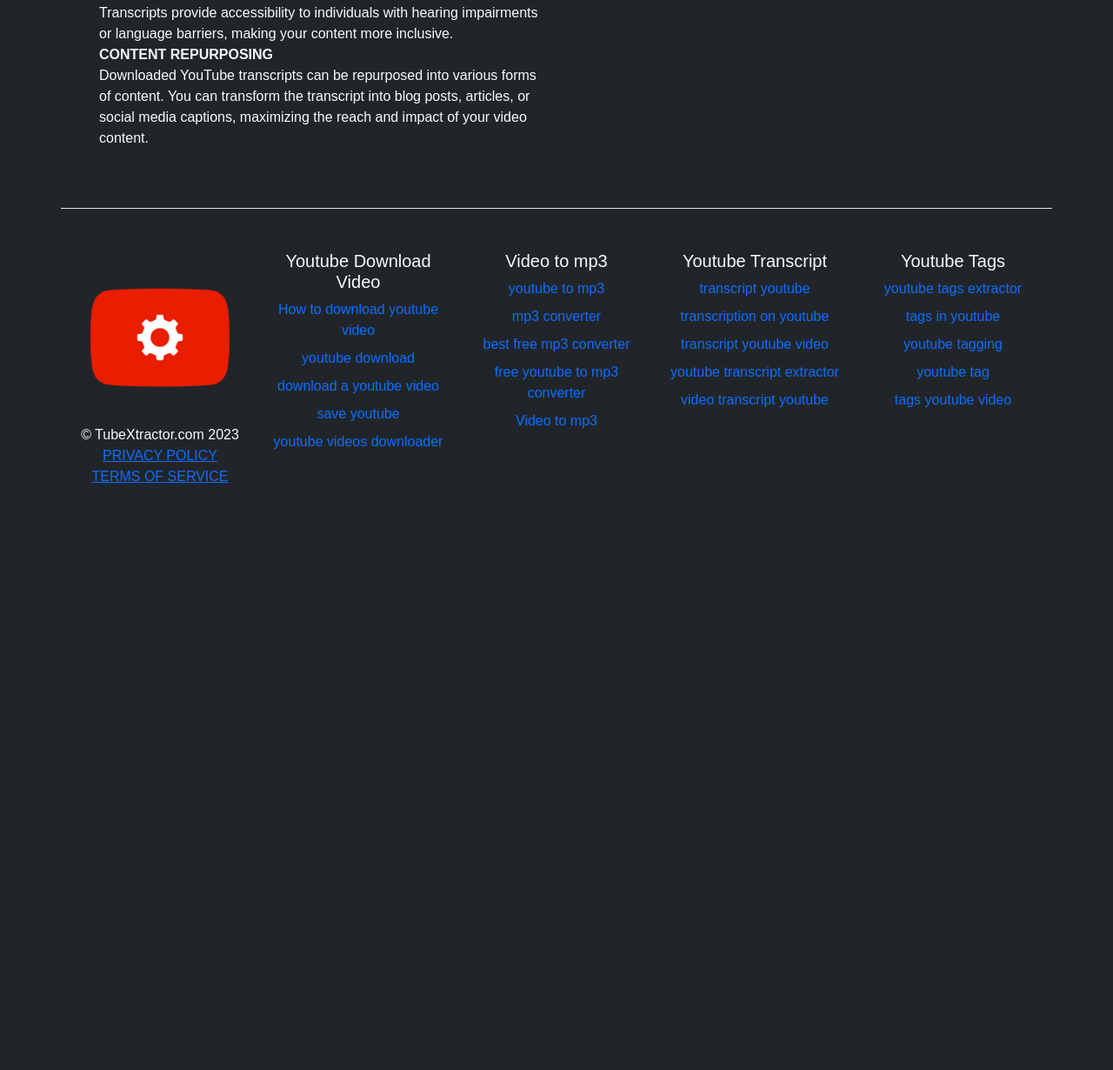
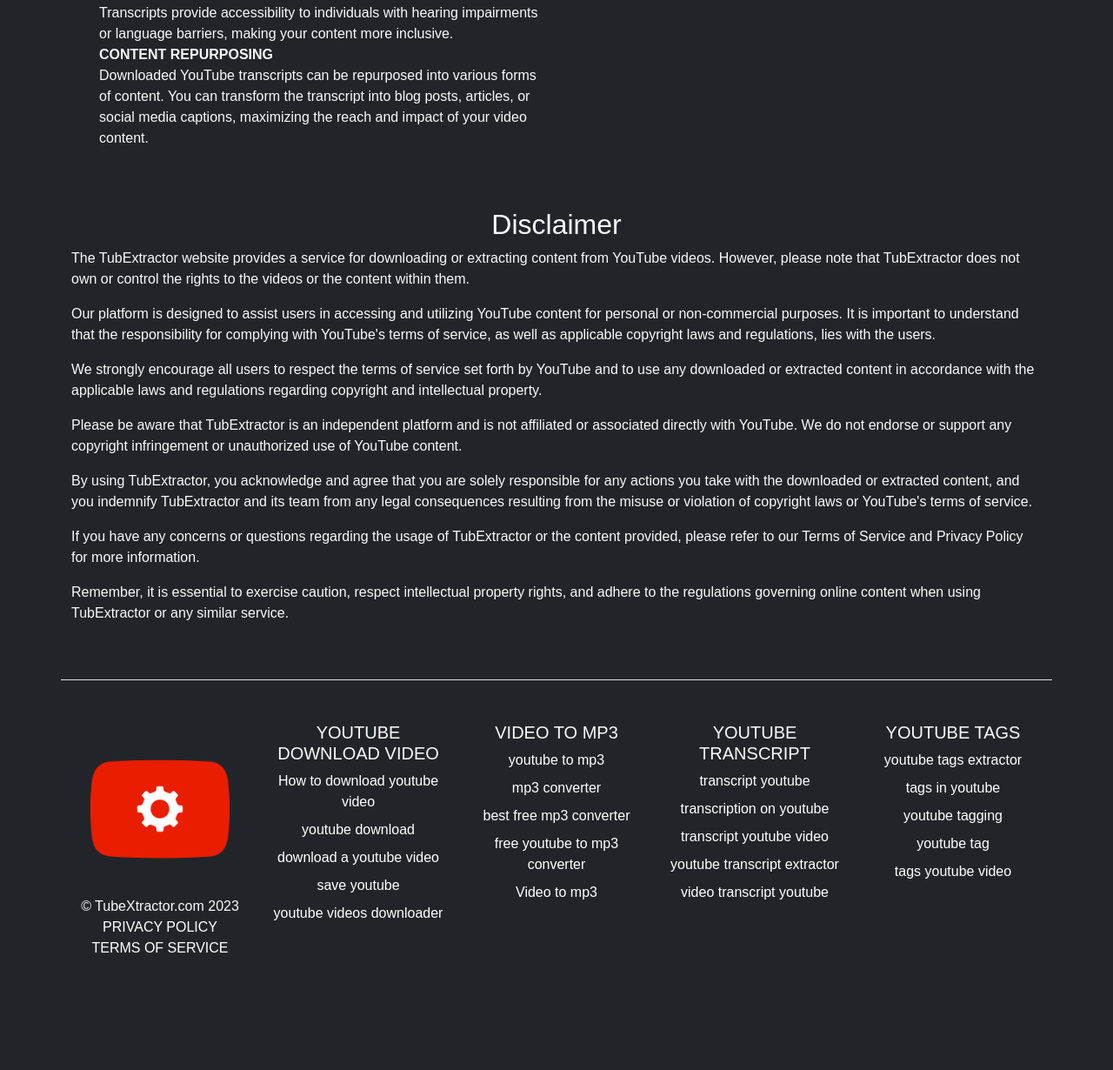
Before and after one commit to eraldo76/tubextractor, a Flask app: page / in a window 1280 px wide. Shown: the part 4513-5743 px from the top of the page at 87% size. Before the commit the page ends 5068 px from the top, so only its background shows below. Run offline with Flask 3, Linux system fonts and the light colour scheme; some libraries are stand-ins or nearby versions; some web fonts are replaced.

Commit message:
ottimizzazione pagina index

```diff
--- a/templates/index.html
+++ b/templates/index.html
@@ -59,6 +59,18 @@
     }
     .col-12 {
     max-width: 100%;
+  }
+
+  a {
+     color: white;
+     text-decoration: none;
+  }
+
+
+  a:hover {
+    background-color: #666666;
+    border-radius: 5px;
+    color: white;
   }
 
   </style>
@@ -147,12 +159,12 @@
           <section class="m-5" id="video-info2" style="display: none;">
             <div class="row m-5 justify-content-center">
               <div class="col-md-6 col-sm-12 text-center mb-3">
-                <img src="{{ url_for('static', filename='img/paper-writing.svg') }}" alt="icon transcript Tubextractor" width="64px" class="mb-3">
+                <img src="{{ url_for('static', filename='img/paper-writing.svg') }}" alt="icon transcript Tubextractor" width="64px" height="64px" class="mb-3">
                 <textarea id="transcription-textarea" class="form-control mb-2 w-100" rows="5"></textarea>
                 <button class="btn btn-pink-moon w-100 p-3" id="copy-transcription-btn">Copy Transcript</button>
               </div>
               <div class="col-md-6 col-sm-12 text-center">
-                <img src="{{ url_for('static', filename='img/tags.svg') }}" alt="icon tags Tubextractor" width="64px" class="mb-3">
+                <img src="{{ url_for('static', filename='img/tags.svg') }}" alt="icon tags Tubextractor" width="64px" height="64px" class="mb-3">
                 <textarea id="tags-textarea" class="form-control mb-2 w-100" rows="5"></textarea>
                 <button class="btn btn-pink-moon w-100 p-3" id="copy-tags-btn">Copy Tags</button>
               </div>
@@ -163,7 +175,7 @@
             <div class="container bg-light text-dark p-5 rounded-3">
               <div class="row mb-5">
                 <div class="d-flex justify-content-center align-items-center col-sm-8 col-lg-4 mb-3">
-                  <img src="{{ url_for('static', filename='img/tubextractor_mp3.png') }}" alt="icon tags Tubextractor" width="300px" class="mb-3">
+                  <img src="{{ url_for('static', filename='img/tubextractor_mp3.png') }}" alt="icon tags Tubextractor" width="300px" height="300px" class="mb-3">
               </div>
                 <div  class="col-sm-4 col-lg-8">
                   <h2 class="h3 mb-12 w-100"> Video to mp3</h2>
@@ -192,17 +204,17 @@
 
     <div class="row mt-3">
       <div class="col-lg-4 mt-5 p-2">
-        <img src="{{ url_for('static', filename='img/how_to_download_video_youtube_1.webp') }}" alt="icon tags Tubextractor" width="300px" class="mb-3">
+        <img src="{{ url_for('static', filename='img/how_to_download_video_youtube_1.webp') }}" alt="icon tags Tubextractor" width="300px" height="300px" class="mb-3">
              <p class="h6">Locate the YouTube video you're interested in and copy its URL.<br>Please, copy youtube link like this:<br>https://www.youtube.com/watch?v=ABC123</p>
       </div>
       <div class="col-lg-4 mt-5 p-2">
-        <img src="{{ url_for('static', filename='img/how_to_download_video_youtube_2.webp') }}" alt="icon tags Tubextractor" width="300px" class="mb-3">
+        <img src="{{ url_for('static', filename='img/how_to_download_video_youtube_2.webp') }}" alt="icon tags Tubextractor" width="300px" height="300px" class="mb-3">
         <p class="h6">Back on the TubExtractor page, paste the YouTube video URL into the input field provided and then click the button "GET INFO"
 
         </p>
       </div>
       <div class="col-lg-4 mt-5 p-2">
-        <img src="{{ url_for('static', filename='img/how_to_download_video_youtube_3.webp') }}" alt="icon tags Tubextractor" width="300px" class="mb-3">
+        <img src="{{ url_for('static', filename='img/how_to_download_video_youtube_3.webp') }}" alt="icon tags Tubextractor" width="300px" height="300px" class="mb-3">
         <p class="h6">Upon completion, the following information will be displayed:
 
          <ul class="list-unstyled">
@@ -227,7 +239,7 @@
     <div id="youtube_download_video" class="row  border-top">
           <div class="clearfix">
 
-            <img src="{{ url_for('static', filename='img/youtube_video_download.webp') }}" alt="icon tags Tubextractor" width="300px" class="col-md-6 float-md-end mb-3 ms-md-3 mx-auto d-block">
+            <img src="{{ url_for('static', filename='img/youtube_video_download.webp') }}" alt="icon tags Tubextractor" width="300px" height="me-auto" class="col-md-6 float-md-end mb-3 ms-md-3 mx-auto d-block">
 
         <h2 class="text-center text-md-start m-3 ">How to download a video</h2>
         <p>
@@ -301,7 +313,7 @@
     <div id="youtube_video_to_mp3" class="row  border-top">
       <div class="clearfix">
 
-        <img src="{{ url_for('static', filename='img/youtube_video_to_mp3.webp') }}" alt="icon tags Tubextractor" width="300px" class="col-md-6 float-md-end mb-3 ms-md-3 mx-auto d-block">
+        <img src="{{ url_for('static', filename='img/youtube_video_to_mp3.webp') }}" alt="icon tags Tubextractor" width="300px" height="me-auto" class="col-md-6 float-md-end mb-3 ms-md-3 mx-auto d-block">
 
     <h2 class="text-center text-md-start m-3">How to Use TubExtractor to Download MP3 from YouTube Videos</h2>
     <p>
@@ -366,7 +378,7 @@
     <div id="how_to_get_youtube_tags" class="row mt-5  border-top">
       <div class="clearfix">
 
-        <img src="{{ url_for('static', filename='img/tags_youtube_video.webp') }}" alt="tags youtube video" width="300px" class="col-md-6 float-md-end mb-3 ms-md-3 mx-auto d-block">
+        <img src="{{ url_for('static', filename='img/tags_youtube_video.webp') }}" alt="tags youtube video" width="300px" height="me-auto" class="col-md-6 float-md-end mb-3 ms-md-3 mx-auto d-block">
 
     <h2 class="text-center text-md-start m-3">How to Use TubExtractor to Download YouTube Tags</h2>
     <p>
@@ -433,7 +445,7 @@
 <div id="how_to_get_youtube_transcript" class="row mt-5  border-top">
   <div class="clearfix">
 
-    <img src="{{ url_for('static', filename='img/transcript_youtube_video.webp') }}" alt="Transcript youtube video" width="300px" class="col-md-6 float-md-end mb-3 ms-md-3 mx-auto d-block">
+    <img src="{{ url_for('static', filename='img/transcript_youtube_video.webp') }}" alt="Transcript youtube video" width="300px" height="me-auto" class="col-md-6 float-md-end mb-3 ms-md-3 mx-auto d-block">
 
 <h2 class="text-center text-md-start m-3">How to Use TubExtractor to Download YouTube Transcript</h2>
 <p>
@@ -491,6 +503,37 @@ You can conveniently copy the transcription by clicking on the "COPY TRANSCRIPTI
   </div>
 </section>
 
+<!--Disclaimer-->
+<section class="container mt-5">
+  <div class="row">
+    <div class="col">
+      <h2 class="text-center">Disclaimer</h2>
+      <p>
+        The TubExtractor website provides a service for downloading or extracting content from YouTube videos. However, please note that TubExtractor does not own or control the rights to the videos or the content within them.
+      </p>
+      <p>
+        Our platform is designed to assist users in accessing and utilizing YouTube content for personal or non-commercial purposes. It is important to understand that the responsibility for complying with YouTube's terms of service, as well as applicable copyright laws and regulations, lies with the users.
+      </p>
+      <p>
+        We strongly encourage all users to respect the terms of service set forth by YouTube and to use any downloaded or extracted content in accordance with the applicable laws and regulations regarding copyright and intellectual property.
+      </p>
+      <p>
+        Please be aware that TubExtractor is an independent platform and is not affiliated or associated directly with YouTube. We do not endorse or support any copyright infringement or unauthorized use of YouTube content.
+      </p>
+      <p>
+        By using TubExtractor, you acknowledge and agree that you are solely responsible for any actions you take with the downloaded or extracted content, and you indemnify TubExtractor and its team from any legal consequences resulting from the misuse or violation of copyright laws or YouTube's terms of service.
+      </p>
+      <p>
+        If you have any concerns or questions regarding the usage of TubExtractor or the content provided, please refer to our Terms of Service and Privacy Policy for more information.
+      </p>
+      <p>
+        Remember, it is essential to exercise caution, respect intellectual property rights, and adhere to the regulations governing online content when using TubExtractor or any similar service.
+      </p>
+    </div>
+  </div>
+</section>
+
+
 <!-- End Section explain -->
 
 <!-- footer section-->
@@ -504,45 +547,45 @@ You can conveniently copy the transcription by clicking on the "COPY TRANSCRIPTI
       </div>
 
        <div class="col mb-3">
-        <h5>Youtube Download Video</h5>
+        <h5 class="text-uppercase">Youtube Download Video</h5>
         <ul class="nav flex-column">
-          <li class="nav-item mb-2"><a href="#youtube_download_video" class="nav-link p-0 text-body-secondary">How to download youtube video</a></li>
-          <li class="nav-item mb-2"><a href="#youtube_download_video" class="nav-link p-0 text-body-secondary">youtube download</a></li>
-          <li class="nav-item mb-2"><a href="#youtube_download_video" class="nav-link p-0 text-body-secondary">download a youtube video</a></li>
-          <li class="nav-item mb-2"><a href="#youtube_download_video" class="nav-link p-0 text-body-secondary">save youtube</a></li>
-          <li class="nav-item mb-2"><a href="#youtube_download_video" class="nav-link p-0 text-body-secondary">youtube videos downloader</a></li>
+          <li class="nav-item mb-2"><a href="#youtube_download_video" class=" p-0 ">How to download youtube video</a></li>
+          <li class="nav-item mb-2"><a href="#youtube_download_video" class=" p-0 ">youtube download</a></li>
+          <li class="nav-item mb-2"><a href="#youtube_download_video" class=" p-0 ">download a youtube video</a></li>
+          <li class="nav-item mb-2"><a href="#youtube_download_video" class=" p-0 ">save youtube</a></li>
+          <li class="nav-item mb-2"><a href="#youtube_download_video" class=" p-0 ">youtube videos downloader</a></li>
         </ul>
       </div>
 
       <div class="col mb-3">
-        <h5>Video to mp3</h5>
+        <h5 class="text-uppercase">Video to mp3</h5>
         <ul class="nav flex-column">
-          <li class="nav-item mb-2"><a href="#youtube_video_to_mp3" class="nav-link p-0 text-body-secondary">youtube to mp3</a></li>
-          <li class="nav-item mb-2"><a href="#youtube_video_to_mp3" class="nav-link p-0 text-body-secondary">mp3 converter</a></li>
-          <li class="nav-item mb-2"><a href="#youtube_video_to_mp3" class="nav-link p-0 text-body-secondary">best free mp3 converter</a></li>
-          <li class="nav-item mb-2"><a href="#youtube_video_to_mp3" class="nav-link p-0 text-body-secondary">free youtube to mp3 converter</a></li>
-          <li class="nav-item mb-2"><a href="#youtube_video_to_mp3" class="nav-link p-0 text-body-secondary">Video to mp3</a></li>
+          <li class="nav-item mb-2"><a href="#youtube_video_to_mp3" class="p-0">youtube to mp3</a></li>
+          <li class="nav-item mb-2"><a href="#youtube_video_to_mp3" class="p-0">mp3 converter</a></li>
+          <li class="nav-item mb-2"><a href="#youtube_video_to_mp3" class="p-0">best free mp3 converter</a></li>
+          <li class="nav-item mb-2"><a href="#youtube_video_to_mp3" class="p-0">free youtube to mp3 converter</a></li>
+          <li class="nav-item mb-2"><a href="#youtube_video_to_mp3" class="p-0">Video to mp3</a></li>
         </ul>
       </div>
 
       <div class="col mb-3">
-        <h5>Youtube Transcript</h5>
+        <h5 class="text-uppercase">Youtube Transcript</h5>
         <ul class="nav flex-column">
-          <li class="nav-item mb-2"><a href="#how_to_get_youtube_transcript" class="nav-link p-0 text-body-secondary">transcript youtube</a></li>
-          <li class="nav-item mb-2"><a href="#how_to_get_youtube_transcript" class="nav-link p-0 text-body-secondary">transcription on youtube</a></li>
-          <li class="nav-item mb-2"><a href="#how_to_get_youtube_transcript" class="nav-link p-0 text-body-secondary">transcript youtube video</a></li>
-          <li class="nav-item mb-2"><a href="#how_to_get_youtube_transcript" class="nav-link p-0 text-body-secondary">youtube transcript extractor</a></li>
-          <li class="nav-item mb-2"><a href="#how_to_get_youtube_transcript" class="nav-link p-0 text-body-secondary">video transcript youtube</a></li>
+          <li class="nav-item mb-2"><a href="#how_to_get_youtube_transcript" class="p-0">transcript youtube</a></li>
+          <li class="nav-item mb-2"><a href="#how_to_get_youtube_transcript" class="p-0">transcription on youtube</a></li>
+          <li class="nav-item mb-2"><a href="#how_to_get_youtube_transcript" class="p-0">transcript youtube video</a></li>
+          <li class="nav-item mb-2"><a href="#how_to_get_youtube_transcript" class="p-0">youtube transcript extractor</a></li>
+          <li class="nav-item mb-2"><a href="#how_to_get_youtube_transcript" class="p-0">video transcript youtube</a></li>
         </ul>
       </div>
       <div class="col mb-3">
-        <h5>Youtube Tags</h5>
+        <h5 class="text-uppercase">Youtube Tags</h5>
         <ul class="nav flex-column">
-          <li class="nav-item mb-2"><a href="#how_to_get_youtube_tags" class="nav-link p-0 text-body-secondary">youtube tags extractor</a></li>
-          <li class="nav-item mb-2"><a href="#how_to_get_youtube_tags" class="nav-link p-0 text-body-secondary">tags in youtube</a></li>
-          <li class="nav-item mb-2"><a href="#how_to_get_youtube_tags" class="nav-link p-0 text-body-secondary">youtube tagging</a></li>
-          <li class="nav-item mb-2"><a href="#how_to_get_youtube_tags" class="nav-link p-0 text-body-secondary">youtube tag</a></li>
-          <li class="nav-item mb-2"><a href="#how_to_get_youtube_tags" class="nav-link p-0 text-body-secondary">tags youtube video</a></li>
+          <li class="nav-item mb-2"><a href="#how_to_get_youtube_tags" class="p-0">youtube tags extractor</a></li>
+          <li class="nav-item mb-2"><a href="#how_to_get_youtube_tags" class="p-0">tags in youtube</a></li>
+          <li class="nav-item mb-2"><a href="#how_to_get_youtube_tags" class="p-0">youtube tagging</a></li>
+          <li class="nav-item mb-2"><a href="#how_to_get_youtube_tags" class="p-0">youtube tag</a></li>
+          <li class="nav-item mb-2"><a href="#how_to_get_youtube_tags" class="p-0">tags youtube video</a></li>
         </ul>
       </div>
     </footer>
```
